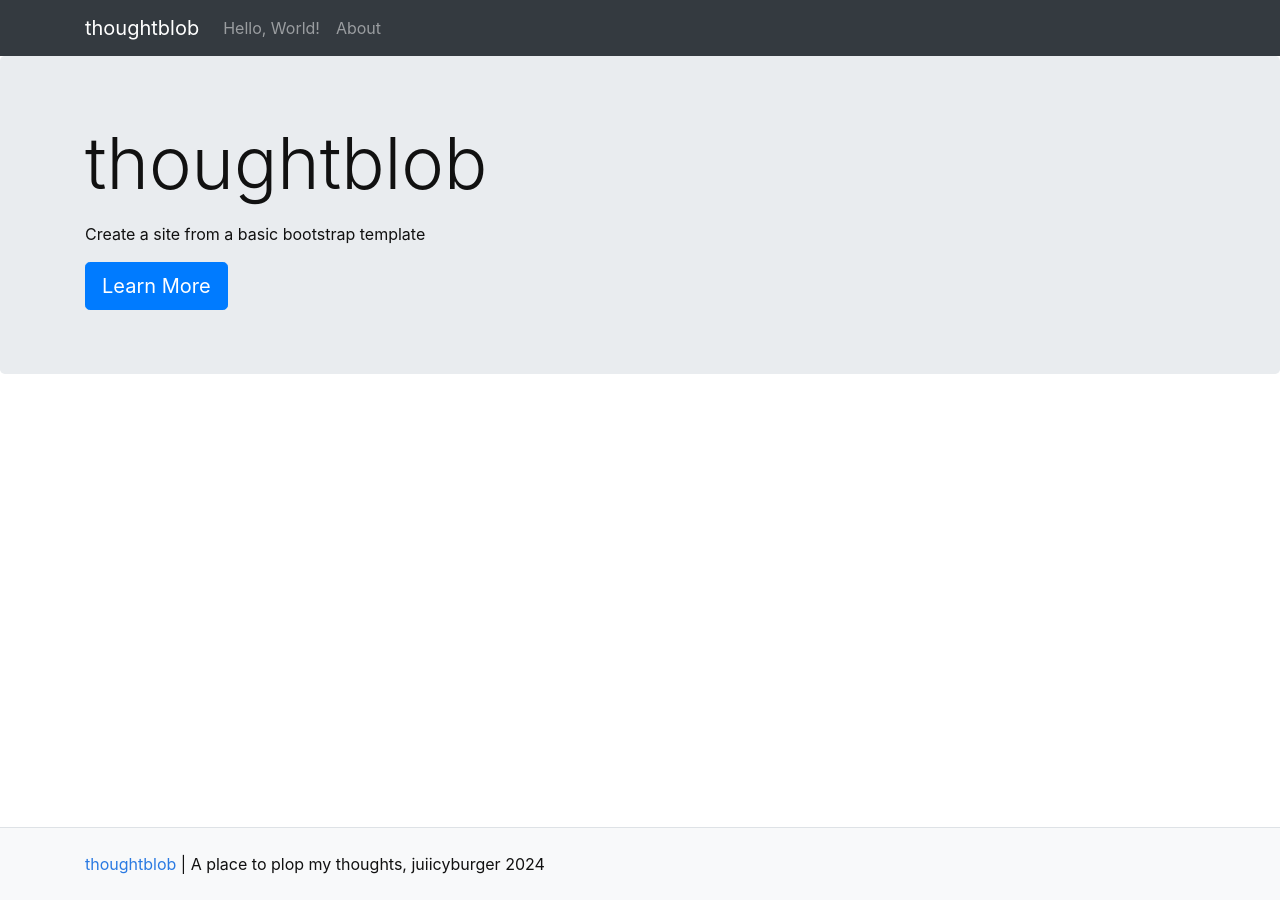
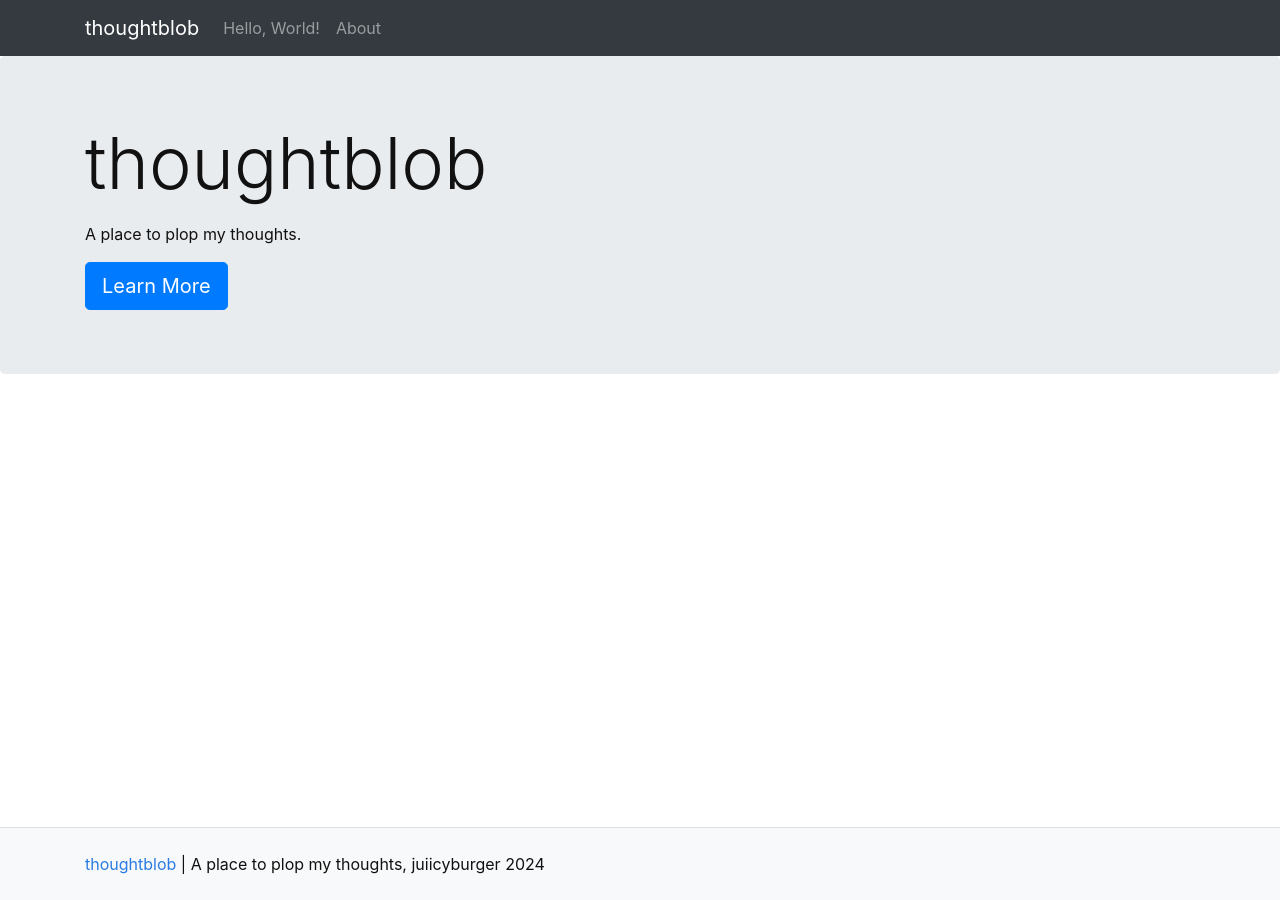
Before and after one commit to juiicyburger/thoughtblob, a Jekyll site: the page built from pages/index.md, in a window 1280 px wide. Built offline with Jekyll 4.4.1, drawn with Linux system fonts in a browser that asks for light colours.

Commit message:
Update description on home page

```diff
--- a/pages/index.md
+++ b/pages/index.md
@@ -3,4 +3,4 @@ title: Home
 layout: default
 ---
 
-{% include jumbotron.html title=site.title lead="Create a site from a basic bootstrap template" btn-text="Learn More" btn-link="about.html" %}
+{% include jumbotron.html title=site.title lead="A place to plop my thoughts." btn-text="Learn More" btn-link="about.html" %}
```
